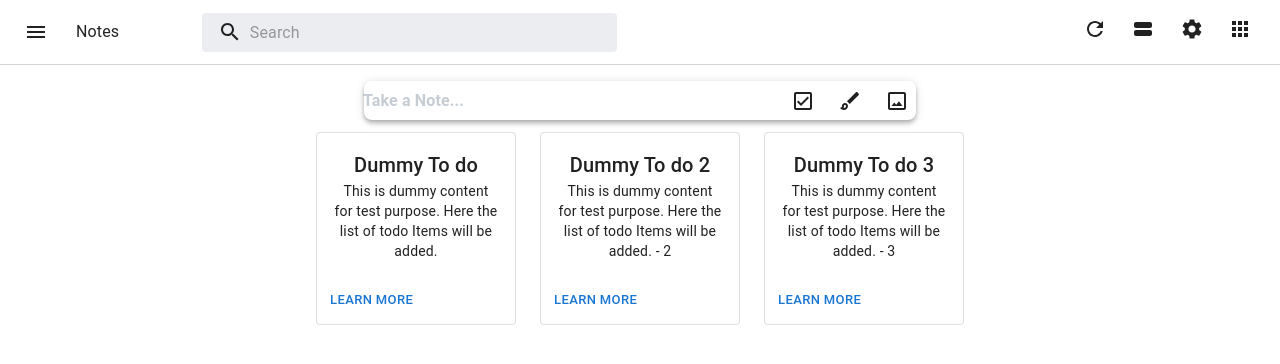
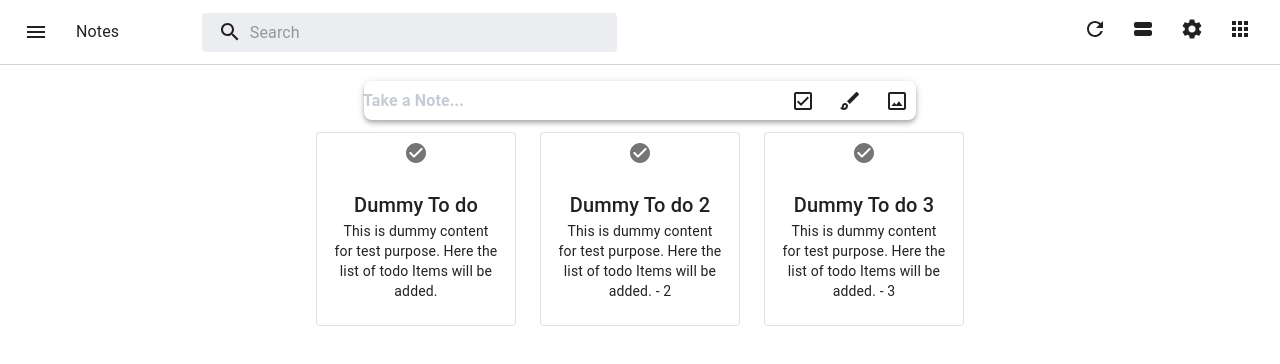
Before and after one commit to CandleCoder/material_ui_todo_react, a React (Create React App) app: page / in a window 1280 px wide. Shown: the top 364 px of the page. Built offline with nearby package versions, Linux system fonts and the light colour scheme.

Commit message:
Adding changes for Note pallete

```diff
--- a/src/Components/NotePaperComponent.js
+++ b/src/Components/NotePaperComponent.js
@@ -1,9 +1,10 @@
 import Card from '@mui/material/Card';
 import CardActions from '@mui/material/CardActions';
 import CardContent from '@mui/material/CardContent';
-import Button from '@mui/material/Button';
+import IconButton from '@mui/material/IconButton';
 import Typography from '@mui/material/Typography';
 import data from '../Data/TodoData.json';
+import CheckCircleRoundedIcon from '@mui/icons-material/CheckCircleRounded';
 
 export default function NotePaperComponent() {
 	return data.map((v) => {
@@ -11,6 +12,7 @@ export default function NotePaperComponent() {
 			<span>
 				{
 					<Card
+						key={v.id}
 						variant="outlined"
 						sx={{
 							maxWidth: 200,
@@ -18,18 +20,18 @@ export default function NotePaperComponent() {
 							margin: '12px'
 						}}
 					>
+						<IconButton variant="outlined" aria-label="Select" component="span">
+							<CheckCircleRoundedIcon />
+						</IconButton>
 						<CardContent>
-							<Typography variant="h6" component="div">
+							<Typography variant="h6" component="div" key={v.id + 'Typography1'}>
 								{v.title}
 							</Typography>
-							<Typography variant="body2">
+							<Typography variant="body2" key={v.id + 'Typography2'}>
 								{v.Content}
 								<br />
 							</Typography>
 						</CardContent>
-						<CardActions>
-							<Button size="small">Learn More</Button>
-						</CardActions>
 					</Card>
 				}
 			</span>
```
